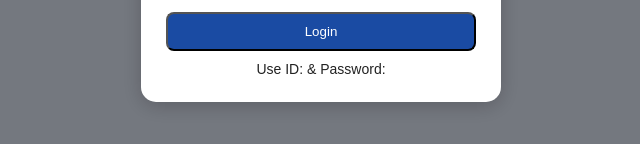
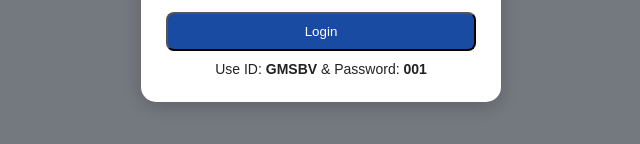
Before and after one commit to studyhubportal1/dashboard, a plain HTML site: page index.html in a window 1280 px wide. Shown: the part 424-568 px from the top of the page, without its empty margins (319-959 px from the left). Drawn offline with nearby package versions, Linux system fonts and the light colour scheme.

Commit message:
index.html

```diff
--- a/index.html
+++ b/index.html
@@ -74,7 +74,7 @@ width:100%;padding:10px;margin-top:10px;border:1px solid #ccc;border-radius:6px;
     <input id="roll" type="text" placeholder="Enter ID">
     <input id="pass" type="password" placeholder="Enter Password">
     <button class="btn" onclick="login()" style="width:100%;margin-top:15px;">Login</button>
-    <p style="margin-top:10px;font-size:14px;">Use ID: <b></b> & Password: <b></b></p>
+    <p style="margin-top:10px;font-size:14px;">Use ID: <b>GMSBV</b> & Password: <b>001</b></p>
   </div>
 </div>
 
```
